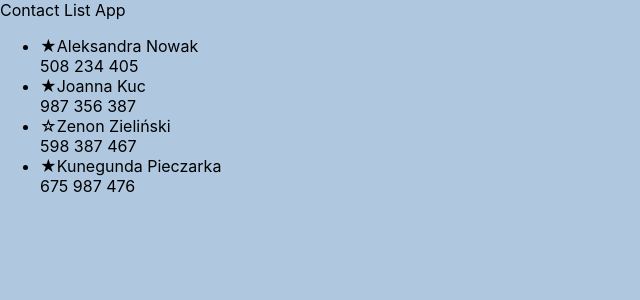
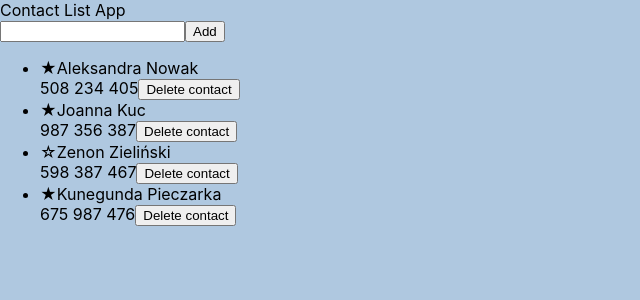
Before and after one commit to KMDzik/contact-list-react, a React (Create React App) app: page / in a window 1280 px wide. Shown: the top 300 px of the page, without its empty margins (0-640 px from the left). Built offline with nearby package versions, Linux system fonts and the light colour scheme.

Commit message:
form added

```diff
--- a/src/App/App.js
+++ b/src/App/App.js
@@ -1,6 +1,7 @@
 import React, { Component } from 'react'
 
 import './App.css';
+import ContactForm from '../ContactForm/ContactForm';
 
 
 class App extends Component {
@@ -51,11 +52,19 @@ class App extends Component {
     })
   }
 
+  removeContact = contactId => {
+    this.setState({
+      contacts: this.state.contacts.filter(
+        contact => contactId !== contact.id
+      )
+    })
+  }
 
   render() {
     return (
       <div className="app">
         <div className="title">Contact List App</div>
+        <ContactForm />
         <ul> {
           this.state.contacts.map(
             contact => (
@@ -64,6 +73,7 @@ class App extends Component {
                 <span onClick={() => this.toggleContactFavorites(contact.id)}>&#9733;</span> :
                 <span onClick={() => this.toggleContactFavorites(contact.id)}>&#9734;</span>}
                 {contact.name} {contact.surname} <br /> {contact.number}
+                <button onClick={() => this.removeContact(contact.id)}>Delete contact</button>
               </li>
             )
           )
--- /dev/null
+++ b/src/ContactForm/ContactForm.js
@@ -0,0 +1,17 @@
+import React, { Component } from 'react'
+
+class ContactForm extends Component {
+
+  render() {
+    return (
+      <div>
+        <form>
+        <input />
+        <button>Add</button>
+      </form>
+      </div>
+    )
+  }
+}
+
+export default ContactForm
```
Also changed, not shown: src/ContactList/ContactList.js (deleted, +0 -18 lines), src/ContactForm/ContactForm.css (added).
